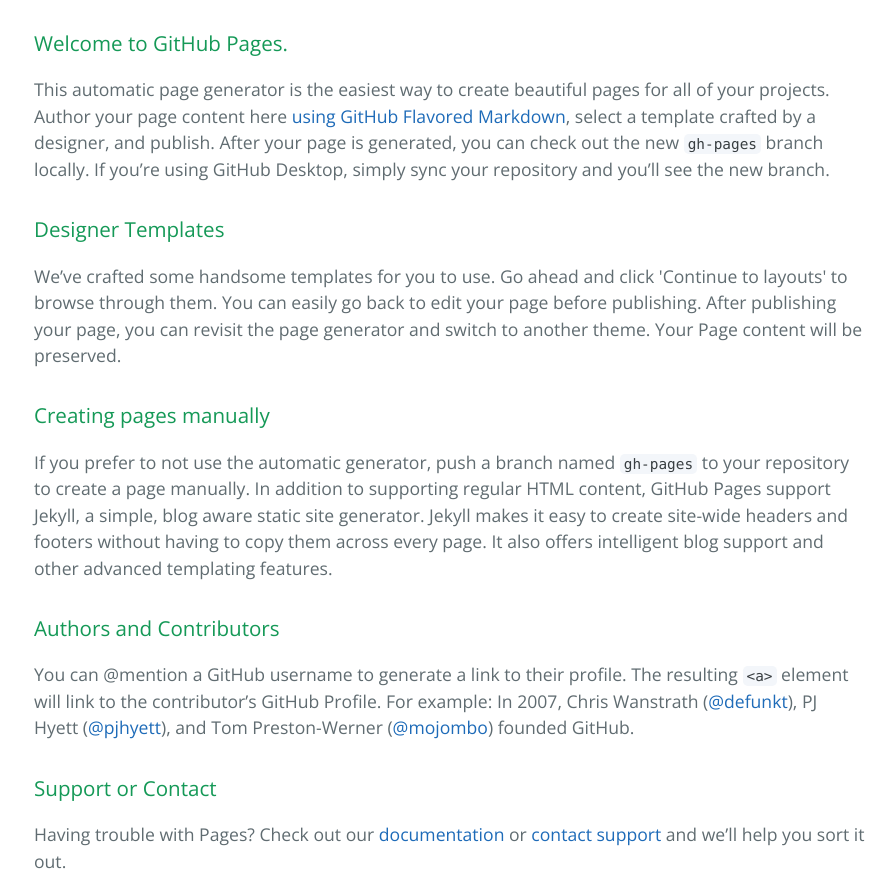
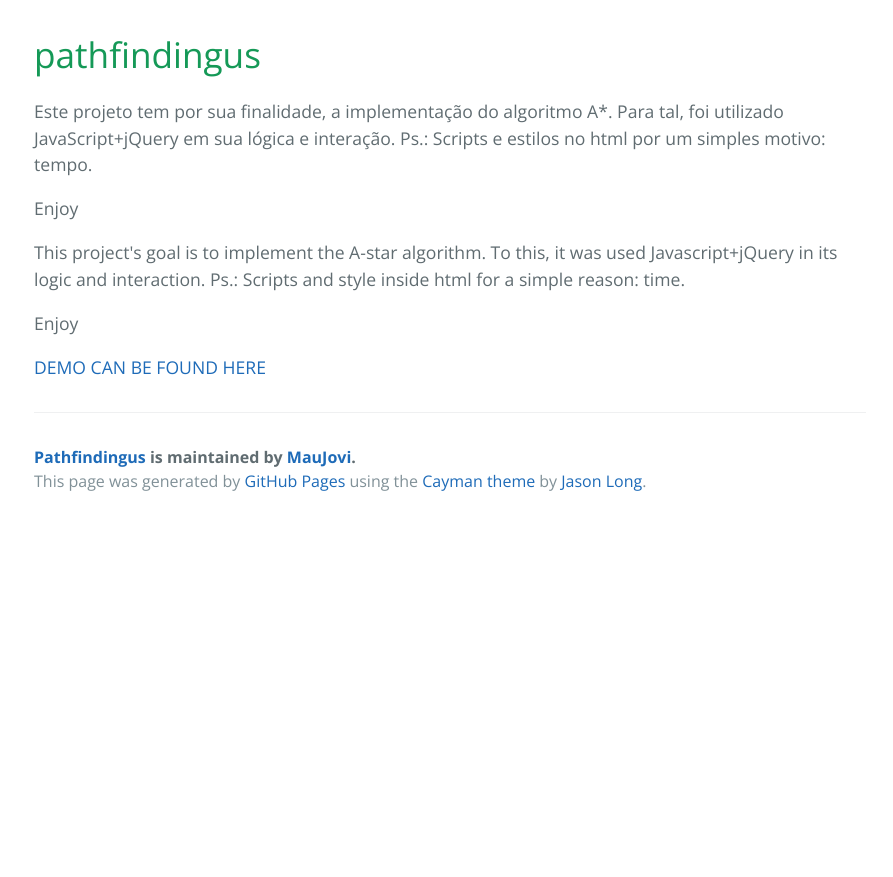
Before and after one commit to barthgustavo/pathfinding, a plain HTML site: page index.html in a window 1280 px wide. Shown: the part 340-1217 px from the top of the page, without its empty margins (190-1083 px from the left). After the commit the page ends 865 px from the top, so only its background shows below. Drawn offline with nearby package versions, Linux system fonts and the light colour scheme.

Commit message:
Create gh-pages branch via GitHub

```diff
--- a/index.html
+++ b/index.html
@@ -19,30 +19,22 @@
     </section>
 
     <section class="main-content">
-      <h3>
-<a id="welcome-to-github-pages" class="anchor" href="#welcome-to-github-pages" aria-hidden="true"><span aria-hidden="true" class="octicon octicon-link"></span></a>Welcome to GitHub Pages.</h3>
+      <h1>
+<a id="pathfindingus" class="anchor" href="#pathfindingus" aria-hidden="true"><span aria-hidden="true" class="octicon octicon-link"></span></a>pathfindingus</h1>
 
-<p>This automatic page generator is the easiest way to create beautiful pages for all of your projects. Author your page content here <a href="https://guides.github.com/features/mastering-markdown/">using GitHub Flavored Markdown</a>, select a template crafted by a designer, and publish. After your page is generated, you can check out the new <code>gh-pages</code> branch locally. If you’re using GitHub Desktop, simply sync your repository and you’ll see the new branch.</p>
+<p>Este projeto tem por sua finalidade, a implementação do algoritmo A*.
+Para tal, foi utilizado JavaScript+jQuery em sua lógica e interação.
+Ps.: Scripts e estilos no html por um simples motivo: tempo.</p>
 
-<h3>
-<a id="designer-templates" class="anchor" href="#designer-templates" aria-hidden="true"><span aria-hidden="true" class="octicon octicon-link"></span></a>Designer Templates</h3>
+<p>Enjoy</p>
 
-<p>We’ve crafted some handsome templates for you to use. Go ahead and click 'Continue to layouts' to browse through them. You can easily go back to edit your page before publishing. After publishing your page, you can revisit the page generator and switch to another theme. Your Page content will be preserved.</p>
+<p>This project's goal is to implement the A-star algorithm.
+To this, it was used Javascript+jQuery in its logic and interaction.
+Ps.: Scripts and style inside html for a simple reason: time.</p>
 
-<h3>
-<a id="creating-pages-manually" class="anchor" href="#creating-pages-manually" aria-hidden="true"><span aria-hidden="true" class="octicon octicon-link"></span></a>Creating pages manually</h3>
+<p>Enjoy</p>
 
-<p>If you prefer to not use the automatic generator, push a branch named <code>gh-pages</code> to your repository to create a page manually. In addition to supporting regular HTML content, GitHub Pages support Jekyll, a simple, blog aware static site generator. Jekyll makes it easy to create site-wide headers and footers without having to copy them across every page. It also offers intelligent blog support and other advanced templating features.</p>
-
-<h3>
-<a id="authors-and-contributors" class="anchor" href="#authors-and-contributors" aria-hidden="true"><span aria-hidden="true" class="octicon octicon-link"></span></a>Authors and Contributors</h3>
-
-<p>You can @mention a GitHub username to generate a link to their profile. The resulting <code>&lt;a&gt;</code> element will link to the contributor’s GitHub Profile. For example: In 2007, Chris Wanstrath (<a href="https://github.com/defunkt" class="user-mention">@defunkt</a>), PJ Hyett (<a href="https://github.com/pjhyett" class="user-mention">@pjhyett</a>), and Tom Preston-Werner (<a href="https://github.com/mojombo" class="user-mention">@mojombo</a>) founded GitHub.</p>
-
-<h3>
-<a id="support-or-contact" class="anchor" href="#support-or-contact" aria-hidden="true"><span aria-hidden="true" class="octicon octicon-link"></span></a>Support or Contact</h3>
-
-<p>Having trouble with Pages? Check out our <a href="https://help.github.com/pages">documentation</a> or <a href="https://github.com/contact">contact support</a> and we’ll help you sort it out.</p>
+<p><a href="http://pathfindingus.hol.es/">DEMO CAN BE FOUND HERE</a></p>
 
       <footer class="site-footer">
         <span class="site-footer-owner"><a href="https://github.com/MauJovi/pathfindingus">Pathfindingus</a> is maintained by <a href="https://github.com/MauJovi">MauJovi</a>.</span>
```
Also changed, not shown: params.json (+1 -1 lines).
